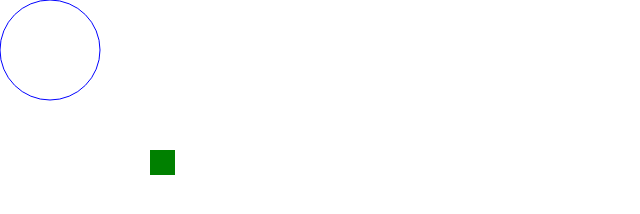
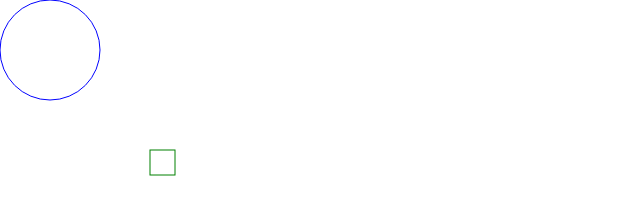
Before and after one commit to tmkelly28/canvas-mjs-starter, a website with bundled scripts: page public/index.html in a window 1280 px wide. Shown: the full height of the page, 0-640 px from the left. Built offline with nearby package versions, Linux system fonts and the light colour scheme.

Commit message:
more examples for main, css

```diff
--- a/public/circle.mjs
+++ b/public/circle.mjs
@@ -17,7 +17,17 @@
     ctx.beginPath()
     ctx.arc(x, y, radius, 0, Math.PI * 2, true)
     ctx.closePath()
+
+    this.stroke(ctx, color)
+  }
+
+  stroke(ctx, color) {
     ctx.strokeStyle = color
     ctx.stroke()
   }
+
+  fill(ctx, color) {
+    ctx.fillStyle = color
+    ctx.fill()
+  }
 }
--- a/public/rect.mjs
+++ b/public/rect.mjs
@@ -12,10 +12,22 @@
   }
 
   draw(world) {
+    this.stroke(world)
+  }
+
+  fill(world) {
     const { ctx } = world
     const { x, y, color, width, height } = this
 
     ctx.fillStyle = color
     ctx.fillRect(x, y, width, height)
   }
+
+  stroke(world) {
+    const { ctx } = world
+    const { x, y, color, width, height } = this
+
+    ctx.strokeStyle = color
+    ctx.strokeRect(x, y, width, height)
+  }
 }
--- a/public/style.css
+++ b/public/style.css
@@ -2,3 +2,7 @@
   margin: 0;
   box-sizing: border-box;
 }
+
+canvas {
+  display: block;
+}
```
